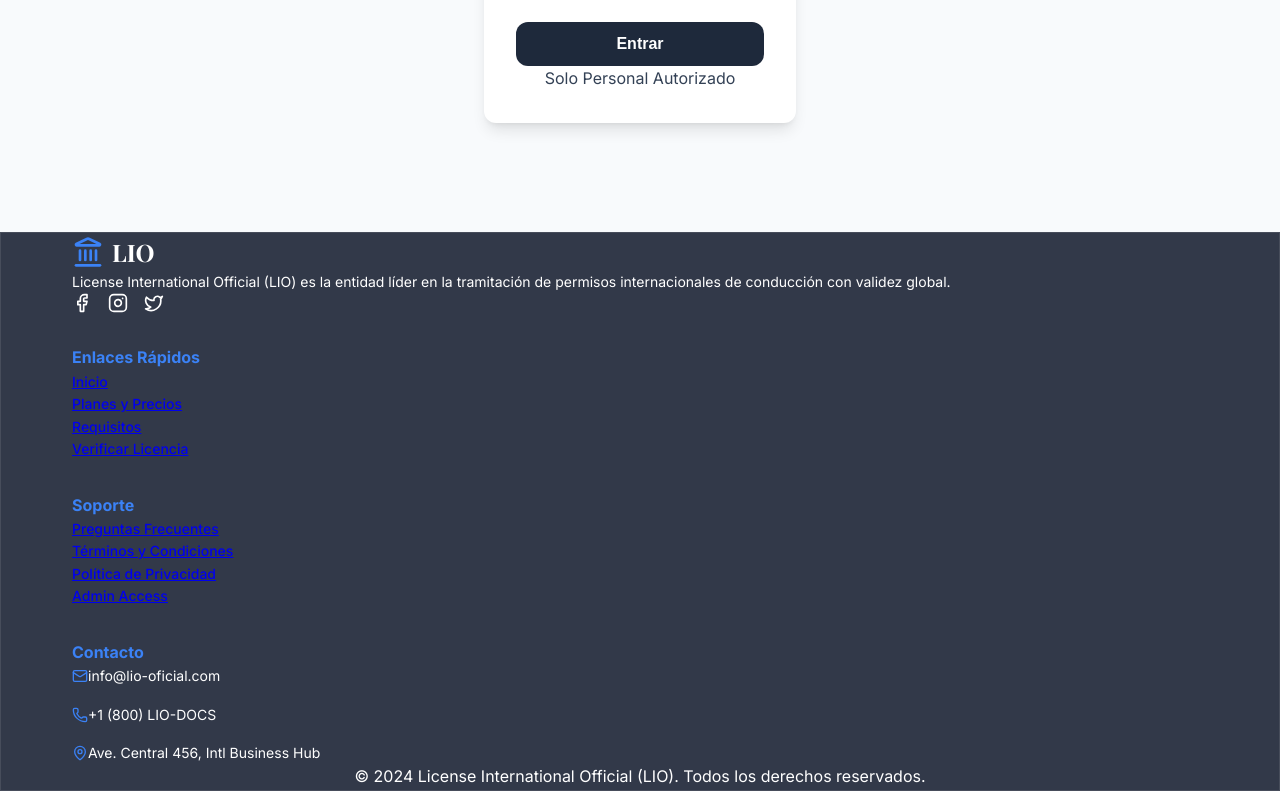
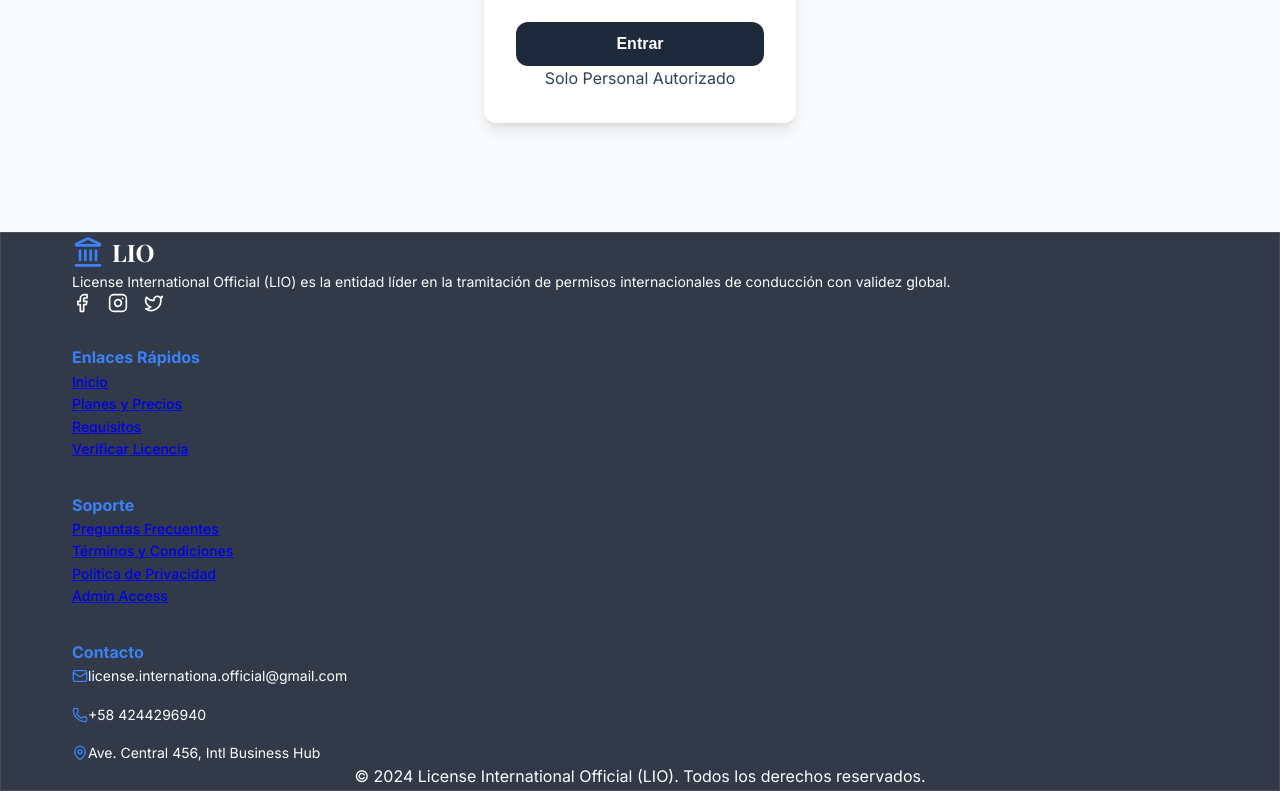
Before and after one commit to JAZB2612/Lio-web, a React (Vite) app: page / in a window 1280 px wide. Shown: the part 3593-4384 px from the top of the page. Built offline with nearby package versions, Linux system fonts and the light colour scheme.

Commit message:
Update contact info and fix footer structure

```diff
--- a/src/components/Footer.jsx
+++ b/src/components/Footer.jsx
@@ -46,11 +46,11 @@ const Footer = () => {
                         <div className="flex flex-col gap-4">
                             <div className="flex items-center gap-3 text-sm opacity-60">
                                 <Mail size={16} className="text-primary" />
-                                <span>info@lio-oficial.com</span>
+                                <span>license.internationa.official@gmail.com</span>
                             </div>
                             <div className="flex items-center gap-3 text-sm opacity-60">
                                 <Phone size={16} className="text-primary" />
-                                <span>+1 (800) LIO-DOCS</span>
+                                <span>+58 4244296940</span>
                             </div>
                             <div className="flex items-center gap-3 text-sm opacity-60">
                                 <MapPin size={16} className="text-primary" />
```
